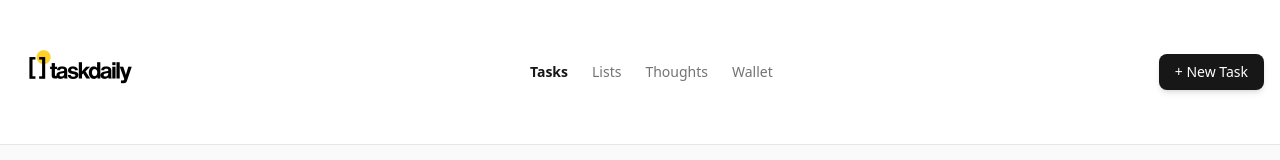
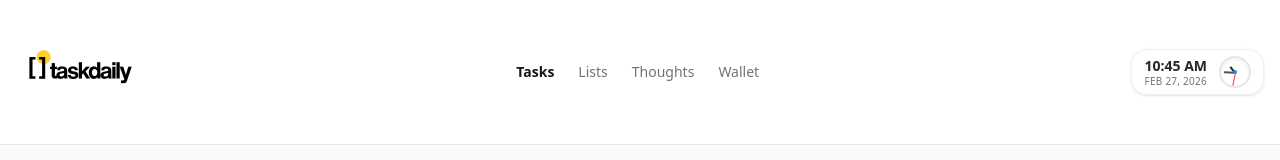
Before and after one commit to thepaperbird-alt/taskdaily, a Next.js app: page / in a window 1280 px wide. Shown: the top 160 px of the page. Built offline with nearby package versions, Linux system fonts and the light colour scheme; no server answers; the database is empty.

Commit message:
Add Clock and Date Ticker to Header

```diff
--- a/app/page.tsx
+++ b/app/page.tsx
@@ -26,9 +26,7 @@ export default async function Page({
   return (
     <main className="h-[100dvh] flex flex-col bg-neutral-50 dark:bg-neutral-950 overflow-hidden">
       {/* Header */}
-      <Header activeTab="tasks">
-        <button className="btn btn-primary text-sm shadow-md">+ New Task</button>
-      </Header>
+      <Header activeTab="tasks" />
 
       {/* Content */}
       <div className="flex-1 overflow-hidden relative">
--- /dev/null
+++ b/components/ClockWidget.tsx
@@ -0,0 +1,62 @@
+'use client';
+
+import React, { useEffect, useState } from 'react';
+import { format } from 'date-fns';
+
+export default function ClockWidget() {
+  const [time, setTime] = useState<Date | null>(null);
+
+  useEffect(() => {
+    setTime(new Date());
+    const interval = setInterval(() => setTime(new Date()), 1000);
+    return () => clearInterval(interval);
+  }, []);
+
+  if (!time) {
+    return <div className="w-[140px] h-[40px] animate-pulse bg-neutral-100 dark:bg-neutral-800 rounded-2xl" />;
+  }
+
+  const hours = time.getHours() % 12;
+  const minutes = time.getMinutes();
+  const seconds = time.getSeconds();
+
+  const hourDeg = (hours + minutes / 60) * 30; // 360 / 12 = 30
+  const minDeg = (minutes + seconds / 60) * 6; // 360 / 60 = 6
+  const secDeg = seconds * 6;
+
+  return (
+    <div className="flex items-center gap-3 bg-white/50 dark:bg-neutral-800/50 backdrop-blur-sm px-3 py-1.5 rounded-2xl border border-neutral-200/50 dark:border-neutral-700/50 shadow-sm transition-all hover:bg-neutral-50 dark:hover:bg-neutral-800">
+      {/* Date and Digital Time */}
+      <div className="flex flex-col items-end justify-center">
+        <span className="text-sm font-semibold text-neutral-800 dark:text-neutral-200 leading-tight">
+          {format(time, 'hh:mm a')}
+        </span>
+        <span className="text-[10px] text-neutral-500 dark:text-neutral-400 font-medium tracking-wide uppercase leading-tight">
+          {format(time, 'MMM dd, yyyy')}
+        </span>
+      </div>
+
+      {/* Analog Clock */}
+      <div className="relative w-8 h-8 rounded-full border-[2px] border-neutral-200 dark:border-neutral-700 bg-white dark:bg-neutral-900 shadow-inner flex items-center justify-center">
+        {/* Center dot */}
+        <div className="absolute w-[4px] h-[4px] rounded-full bg-blue-500 z-10" />
+
+        {/* Hour Hand */}
+        <div
+          className="absolute w-[2px] rounded-full bg-neutral-800 dark:bg-neutral-200 origin-bottom"
+          style={{ height: '8px', bottom: '50%', transform: `translateY(1px) rotate(${hourDeg}deg)` }}
+        />
+        {/* Minute Hand */}
+        <div
+          className="absolute w-[1.5px] rounded-full bg-neutral-600 dark:bg-neutral-400 origin-bottom"
+          style={{ height: '11px', bottom: '50%', transform: `translateY(1px) rotate(${minDeg}deg)` }}
+        />
+        {/* Second Hand */}
+        <div
+          className="absolute w-[1px] rounded-full bg-red-500 origin-bottom z-10"
+          style={{ height: '13px', bottom: '50%', transform: `translateY(1px) rotate(${secDeg}deg)` }}
+        />
+      </div>
+    </div>
+  );
+}
--- a/components/Header.tsx
+++ b/components/Header.tsx
@@ -1,5 +1,6 @@
 import Link from 'next/link';
 import { cn } from '@/lib/utils';
+import ClockWidget from './ClockWidget';
 
 interface HeaderProps {
   activeTab: 'tasks' | 'watchlist' | 'thoughts' | 'wallet';
@@ -38,7 +39,7 @@ export default function Header({ activeTab, children }: HeaderProps) {
         ))}
       </div>
       <div className="hidden md:flex items-center gap-4">
-        {children || <div className="w-16"></div>}
+        {children || <ClockWidget />}
       </div>
     </header>
   );
```
